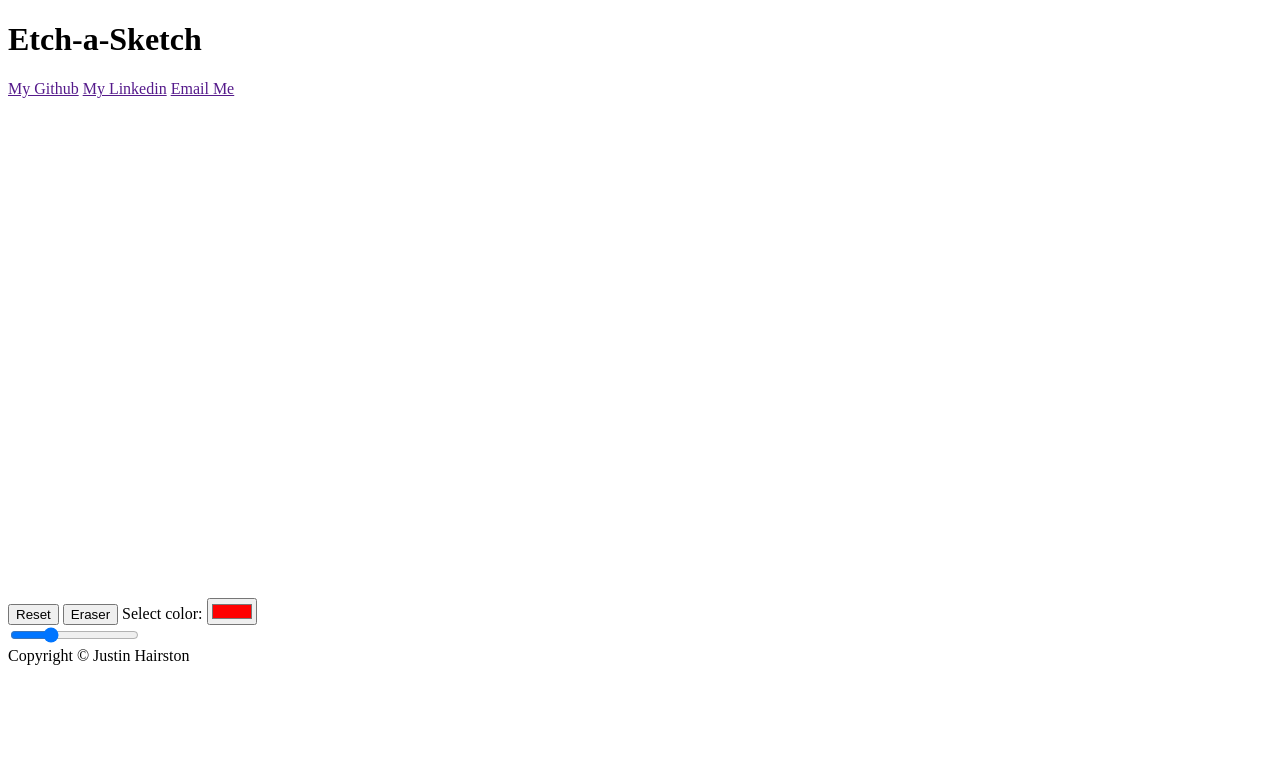
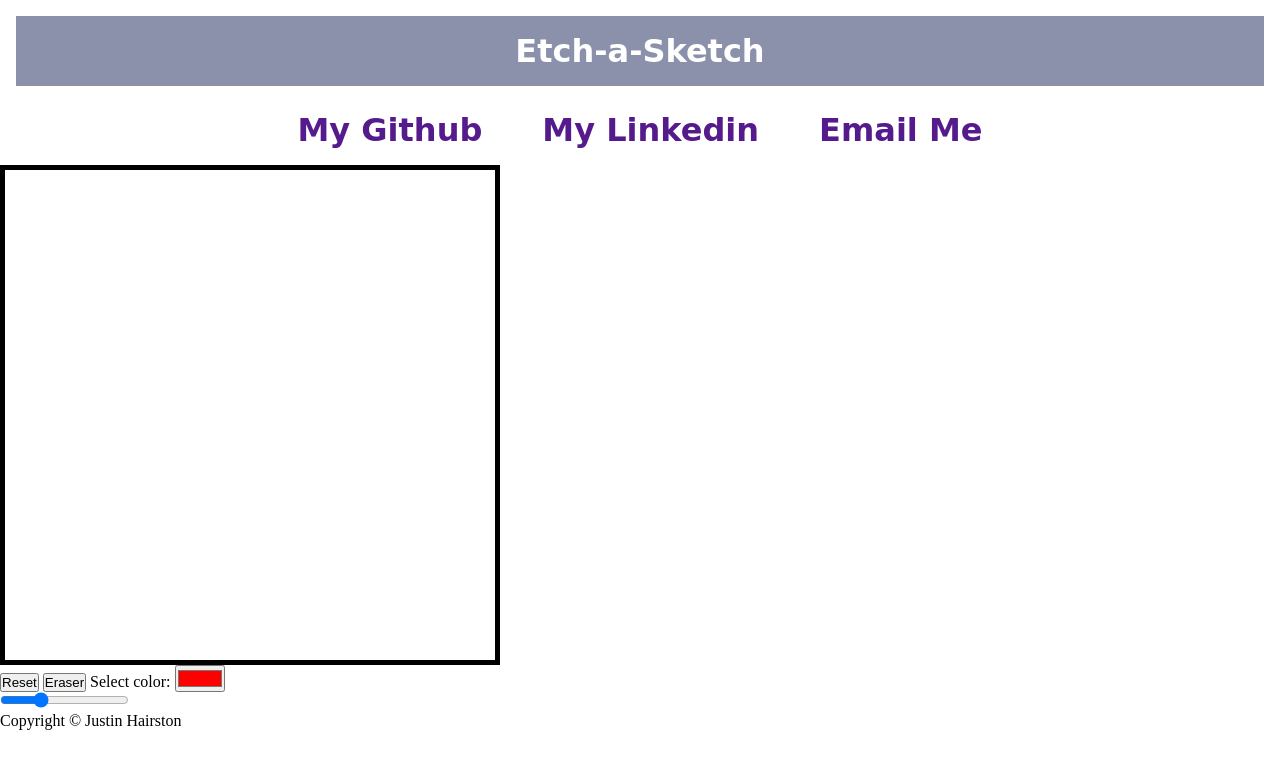
Before and after one commit to Jhairs2/Etch-a-Sketch, a plain HTML site: page index.html in a window 1280 px wide. Drawn offline with Linux system fonts and the light colour scheme.

Commit message:
Style some of the header and add a div to links in index

```diff
--- a/index.html
+++ b/index.html
@@ -16,9 +16,11 @@
             <h1>Etch-a-Sketch</h1>
         </div>
         <div class="links">
+        <div>
             <a href="">My Github</a>
             <a href="">My Linkedin</a>
             <a href="">Email Me</a>
+        </div>
         </div>
     </header>
     <div class="main container">
--- a/styles/styles.css
+++ b/styles/styles.css
@@ -1,5 +1,39 @@
+* {
+    padding: 0;
+    margin: 0;
+    box-sizing: border-box;
+}
+
+.header {
+    display: flex;
+    flex-direction: column;
+    padding: 16px;
+    align-items: center;
+    width: 100%;
+    gap: 25px;
+    font-family: "Great Vibes", cursive;
+}
+
+.name {
+    color: white;
+    background-color: #8c91ab;
+}
+
+ .links div {
+    font-weight: bold;
+    font-size: 2rem;
+    display: flex;
+    gap: 60px;
+}
+
+a {
+
+    text-decoration: none;
+}
+
 .grid {
     height: 500px;
     width: 500px;
     display: grid;
+    border: 5px solid black;
 }
```
